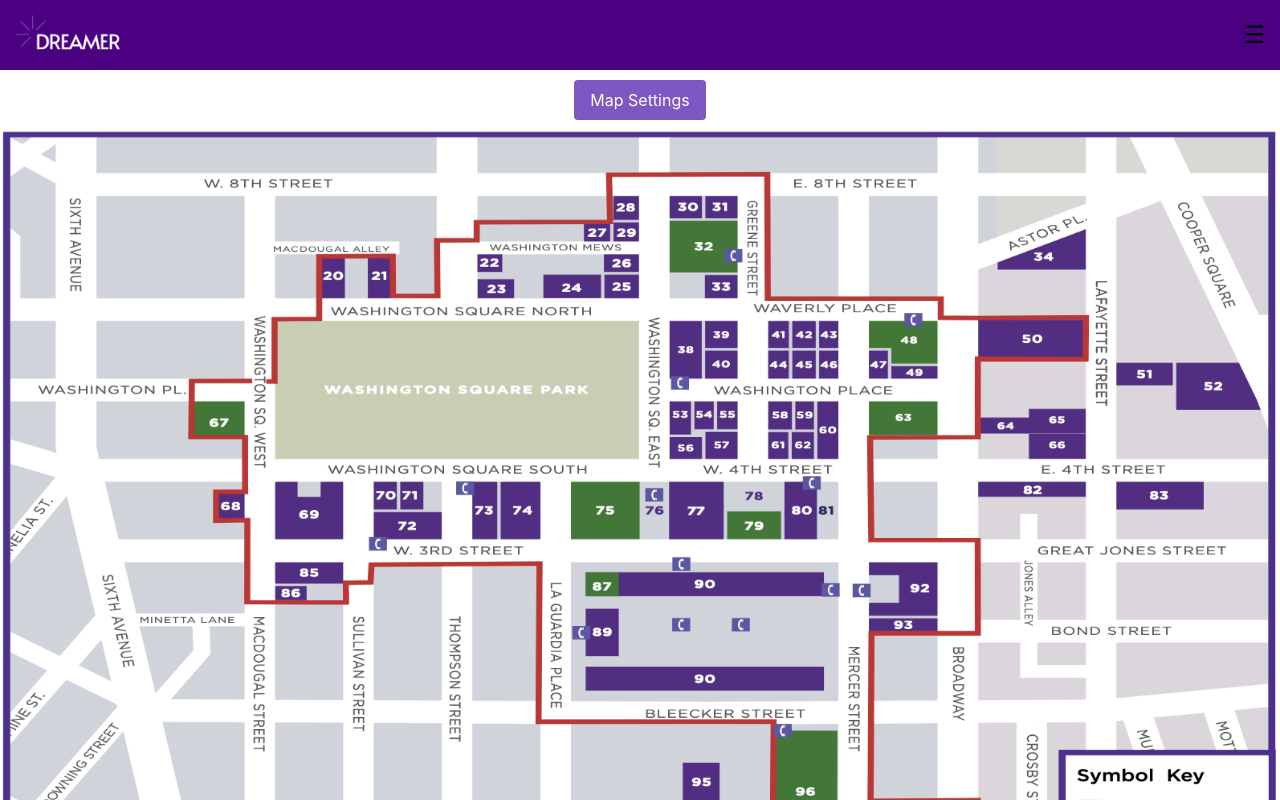
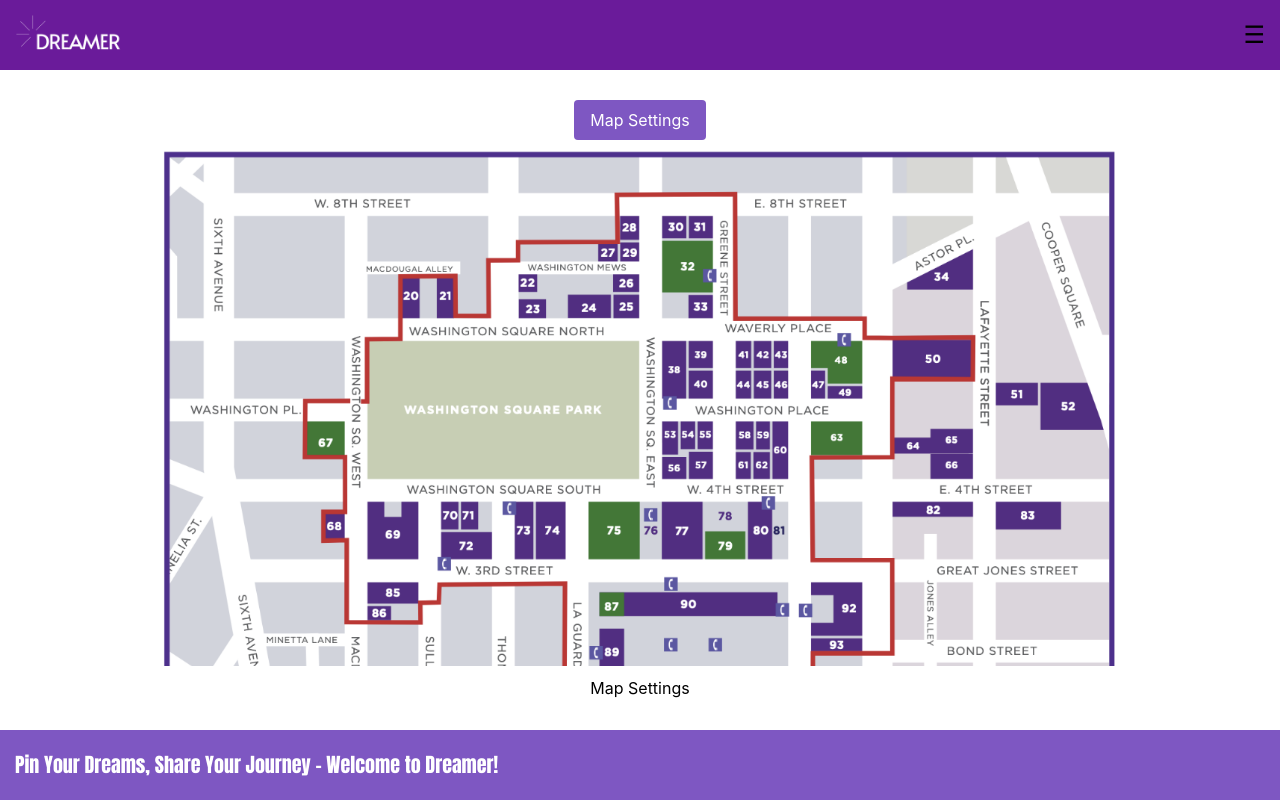
Before and after one commit to vishnukommuri326/Dreamers, a React (Create React App) app in the folder front-end/: page / in a window 1280 px wide. Shown: the top 800 px of the page. Built offline with nearby package versions, Linux system fonts and the light colour scheme.

Commit message:
refactor: overhaul app layout to center content and prevent overflow

```diff
--- a/front-end/src/assets/styles/App.css
+++ b/front-end/src/assets/styles/App.css
@@ -8,17 +8,32 @@ body, html, #root {
   display: flex;
   flex-direction: column;
   height: 100vh;
+  overflow: hidden;
 }
 
-.App-main{
+.App-main {
   flex-grow: 1;
+  display: flex;
+  justify-content: center;
+  align-items: center;
+  overflow: hidden;
+  padding: 20px;
+  box-sizing: border-box;
 }
+
+.App-main > * {
+  max-width: 100%;
+  max-height: 100%;
+  overflow: hidden;
+}
+
 
 .App-header {
   display: flex;
   justify-content: space-between;
   align-items: center;
-  background-color: #4B0082; /* Purple color */
+  /* background-color: #4B0082;  */
+  @apply bg-purpleMain;
   padding: 15px;
   height: 70px;
 }
@@ -27,7 +42,8 @@ body, html, #root {
   display: flex;
   justify-content: space-between;
   align-items: center;
-  background-color: #4B0082; /* Purple color */
+  /* background-color: #4B0082;  */
+  @apply bg-purpleMedium;
   padding: 15px;
   height: 70px;
   position: relative;
@@ -54,8 +70,9 @@ body, html, #root {
   flex-grow: 1;
   display: flex;
   flex-direction: column;
-  width: 1280px;
-  height: 1071px;
+  max-width: 100vw;
+  width: 100%;
+  height: 100%;
   align-self: center;
 }
 
@@ -74,8 +91,9 @@ body, html, #root {
   width: 100%;
   height: auto;
   display: block;
-  max-width: 100vw; /* Prevent overflow */
+  max-width: 100%; /* Prevent overflow */
   max-height: 100vh; /* Prevent overflow */
+  object-fit: cover;
   transform-origin: center center;
 }
 
```
